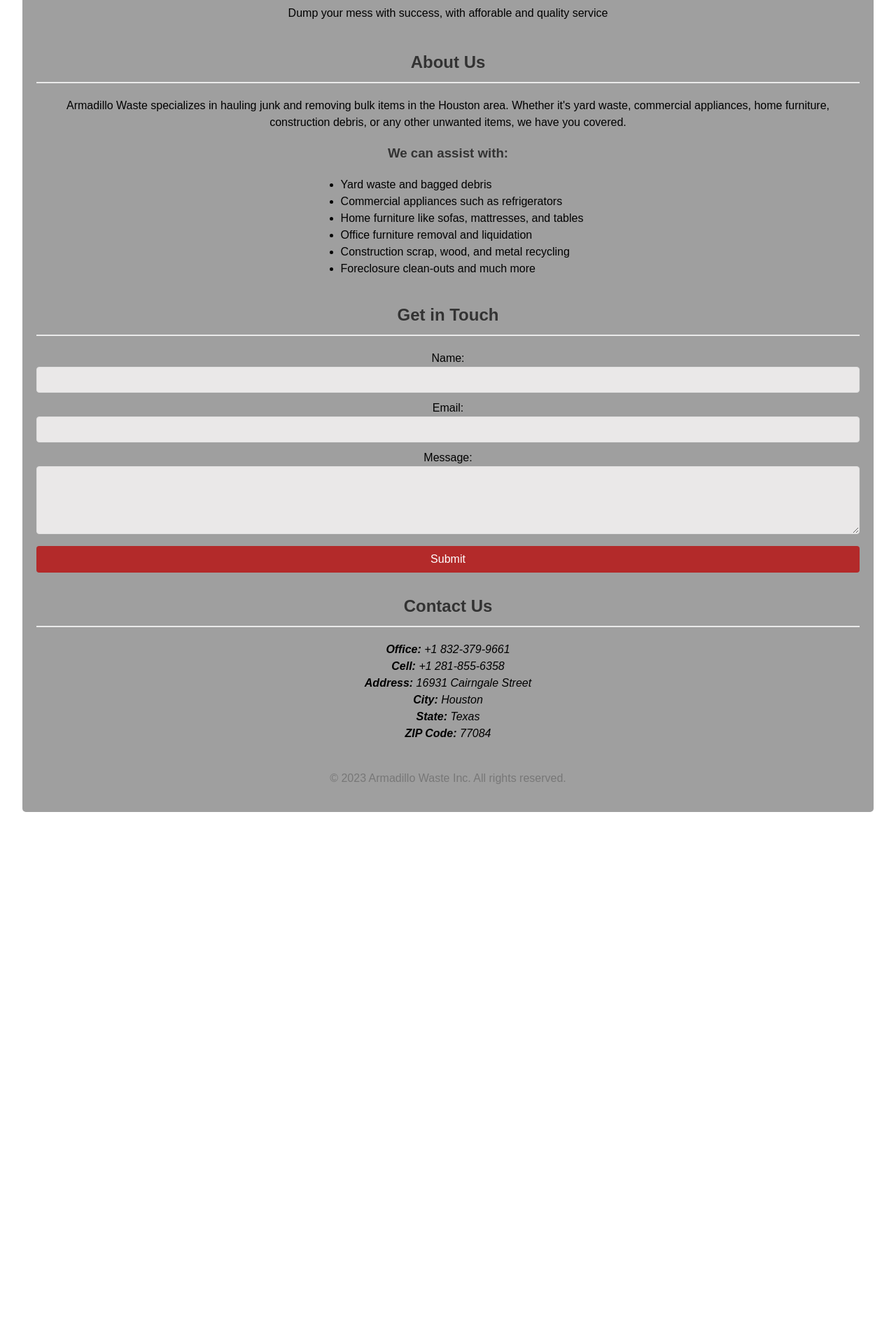
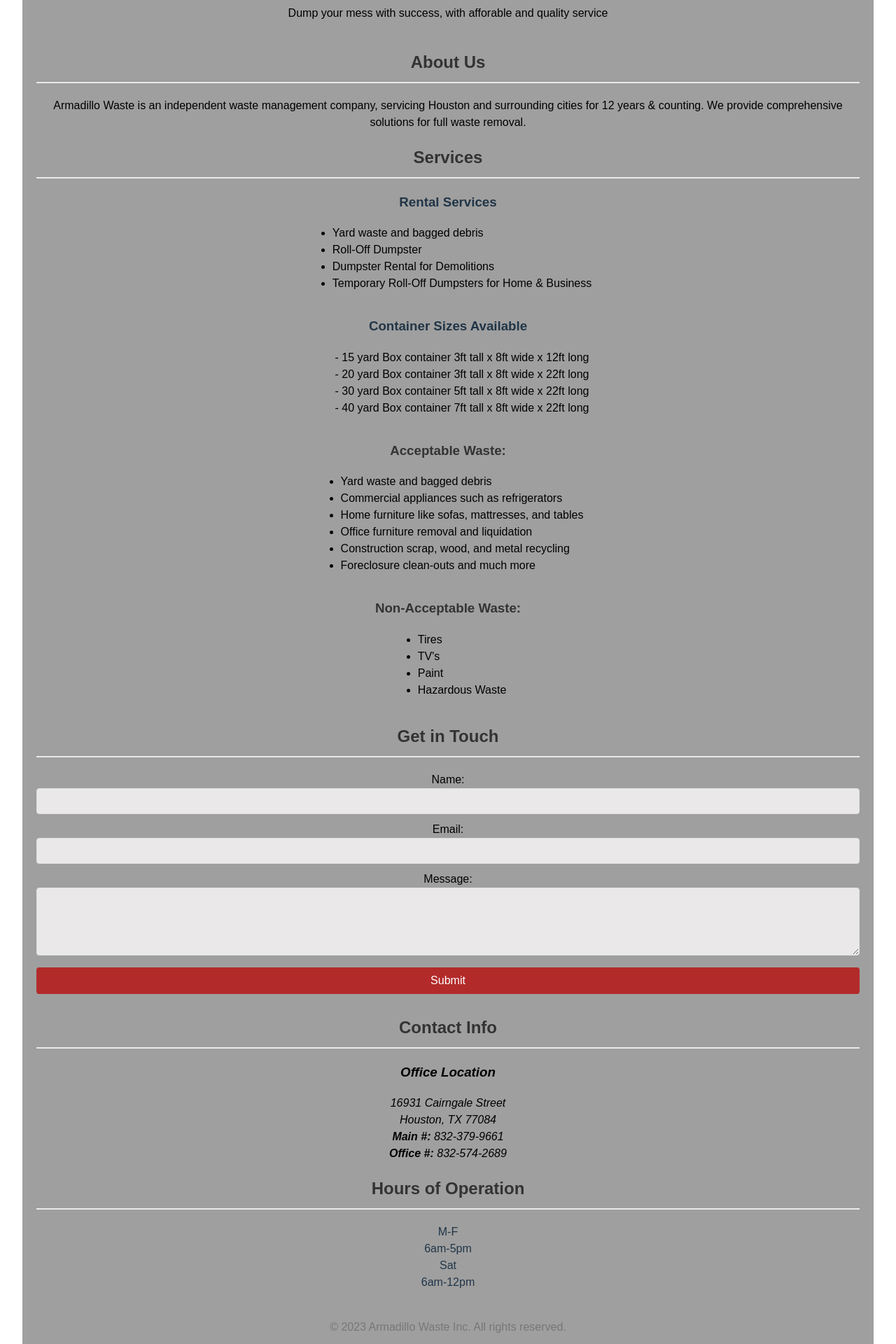
Before and after one commit to cdschexnide/bootjackranch, a React (Vite) app: page / in a window 1280 px wide. Shown: the part 160-2080 px from the top of the page at 70% size. Before the commit the page ends 1352 px from the top, so only its background shows below. Built offline with nearby package versions, Linux system fonts and the light colour scheme.

Commit message:
website edits based on feedback from Nina and Miguel

```diff
--- a/src/App.tsx
+++ b/src/App.tsx
@@ -50,12 +50,47 @@
       <section>
         <h2>About Us</h2>
         <p style={{ color: "black" }}>
-          Armadillo Waste specializes in hauling junk and removing bulk items in
-          the Houston area. Whether it's yard waste, commercial appliances, home
-          furniture, construction debris, or any other unwanted items, we have
-          you covered.
+          Armadillo Waste is an independent waste management company, servicing
+          Houston and surrounding cities for 12 years & counting. We provide
+          comprehensive solutions for full waste removal.
         </p>
-        <h3 style={{ color: "#333" }}>We can assist with:</h3>
+        <h2>Services</h2>
+        <h3>Rental Services</h3>
+        <div style={{ display: "flex", justifyContent: "center" }}>
+          <ul style={{ textAlign: "left", marginTop: 0, paddingTop: 0 }}>
+            <li style={{ color: "black" }}>Yard waste and bagged debris</li>
+            <li style={{ color: "black" }}>Roll-Off Dumpster</li>
+            <li style={{ color: "black" }}>Dumpster Rental for Demolitions</li>
+            <li style={{ color: "black" }}>
+              Temporary Roll-Off Dumpsters for Home & Business
+            </li>
+          </ul>
+        </div>
+        <h3>Container Sizes Available</h3>
+        <div style={{ display: "flex", justifyContent: "center" }}>
+          <ul
+            style={{
+              textAlign: "left",
+              marginTop: 0,
+              paddingTop: 0,
+              listStyle: "none",
+            }}
+          >
+            <li style={{ color: "black" }}>
+              - 15 yard Box container {`3ft tall x 8ft wide x 12ft long`}
+            </li>
+            <li style={{ color: "black" }}>
+              - 20 yard Box container {`3ft tall x 8ft wide x 22ft long`}
+            </li>
+            <li style={{ color: "black" }}>
+              - 30 yard Box container {`5ft tall x 8ft wide x 22ft long`}
+            </li>
+            <li style={{ color: "black" }}>
+              - 40 yard Box container {`7ft tall x 8ft wide x 22ft long`}
+            </li>
+          </ul>
+        </div>
+        <h3 style={{ color: "#333" }}>Acceptable Waste:</h3>
         <div style={{ display: "flex", justifyContent: "center" }}>
           <ul style={{ textAlign: "left", marginTop: 0, paddingTop: 0 }}>
             <li style={{ color: "black" }}>Yard waste and bagged debris</li>
@@ -74,6 +109,15 @@
             <li style={{ color: "black" }}>
               Foreclosure clean-outs and much more
             </li>
+          </ul>
+        </div>
+        <h3 style={{ color: "#333" }}>Non-Acceptable Waste:</h3>
+        <div style={{ display: "flex", justifyContent: "center" }}>
+          <ul style={{ textAlign: "left", marginTop: 0, paddingTop: 0 }}>
+            <li style={{ color: "black" }}>Tires</li>
+            <li style={{ color: "black" }}>TV's</li>
+            <li style={{ color: "black" }}>Paint</li>
+            <li style={{ color: "black" }}>Hazardous Waste</li>
           </ul>
         </div>
       </section>
@@ -115,21 +159,29 @@
         </form>
       </section>
       <section>
-        <h2>Contact Us</h2>
+        <h2>Contact Info</h2>
         <address style={{ color: "black" }}>
-          <strong>Office:</strong> +1 832-379-9661
+          <h3>Office Location</h3>
+          <div>16931 Cairngale Street</div>
+          <div>Houston, TX 77084</div>
+          <strong>Main #:</strong> 832-379-9661
           <br />
-          <strong>Cell:</strong> +1 281-855-6358
-          <br />
-          <strong>Address:</strong> 16931 Cairngale Street
-          <br />
-          <strong>City:</strong> Houston
-          <br />
-          <strong>State:</strong> Texas
-          <br />
-          <strong>ZIP Code:</strong> 77084
+          <strong>Office #:</strong> 832-574-2689
           <br />
         </address>
+      </section>
+      <section>
+        <h2>Hours of Operation</h2>
+        <div>
+          <span>
+            <div>M-F</div>
+            <div>6am-5pm</div>
+          </span>
+          <span>
+            <div>Sat</div>
+            <div>6am-12pm</div>
+          </span>
+        </div>
       </section>
       <footer>
         <p>
```
